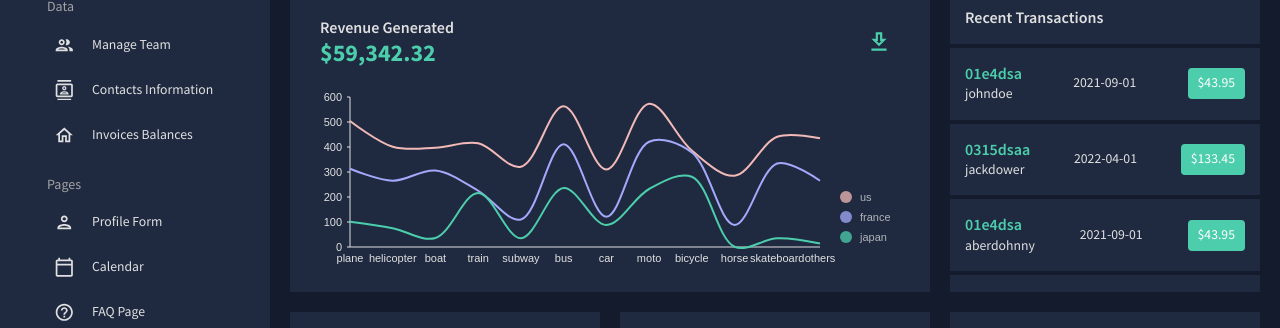
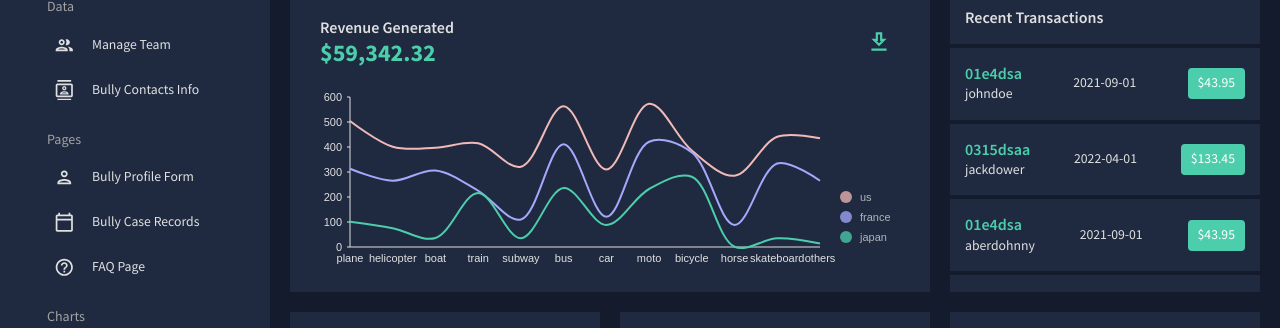
Before and after one commit to Choy050823/bds-dashboard, a React (Create React App) app: page / in a window 1280 px wide. Shown: the part 346-674 px from the top of the page. Built offline with nearby package versions, Linux system fonts and the light colour scheme.

Commit message:
modification 1

```diff
--- a/src/App.js
+++ b/src/App.js
@@ -6,7 +6,7 @@ import Sidebar from "./scenes/global/Sidebar";
 import Dashboard from "./scenes/dashboard";
 import Team from "./scenes/team";
 import Contacts from "./scenes/contacts";
-import Invoices from "./scenes/invoices";
+// import Invoices from "./scenes/invoices";
 import Form from "./scenes/form";
 import Calendar from "./scenes/calendar";
 import FAQ from "./scenes/faq";
@@ -29,7 +29,7 @@ function App() {
               <Route path="/" element={<Dashboard />} />
               <Route path="/team" element={<Team />} />
               <Route path="/contacts" element={<Contacts />} />
-              <Route path="/invoices" element={<Invoices />} />
+              {/* <Route path="/invoices" element={<Invoices />} /> */}
               <Route path="/form" element={<Form />} />
               <Route path="/calendar" element={<Calendar />} />
               <Route path="/faq" element={<FAQ />} />
--- a/src/scenes/global/Sidebar.jsx
+++ b/src/scenes/global/Sidebar.jsx
@@ -140,19 +140,19 @@ const Sidebar = () => {
               setSelected={setSelected}
             />
             <Item
-              title="Contacts Information"
+              title=" Bully Contacts Info"
               to="/contacts"
               icon={<ContactsOutlinedIcon />}
               selected={selected}
               setSelected={setSelected}
             />
-            <Item
+            {/* <Item
               title="Invoices Balances"
               to="/invoices"
               icon={<HomeOutlinedIcon />}
               selected={selected}
               setSelected={setSelected}
-            />
+            /> */}
             <Typography
               variant="h6"
               color={colors.grey[300]}
@@ -161,14 +161,14 @@ const Sidebar = () => {
               Pages
             </Typography>
             <Item
-              title="Profile Form"
+              title="Bully Profile Form"
               to="/form"
               icon={<PersonOutlinedIcon />}
               selected={selected}
               setSelected={setSelected}
             />
             <Item
-              title="Calendar"
+              title="Bully Case Records"
               to="/calendar"
               icon={<CalendarTodayOutlinedIcon />}
               selected={selected}
```
